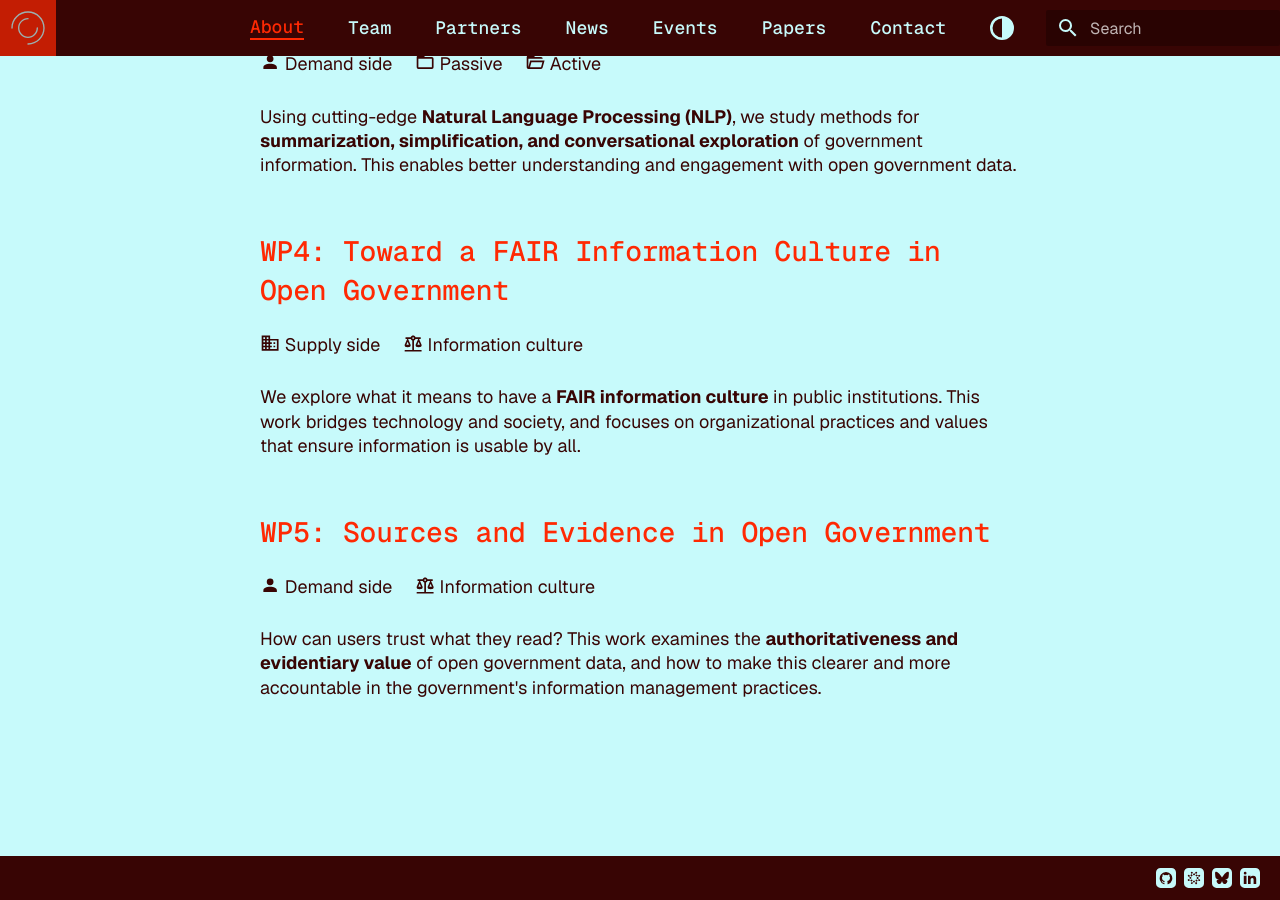
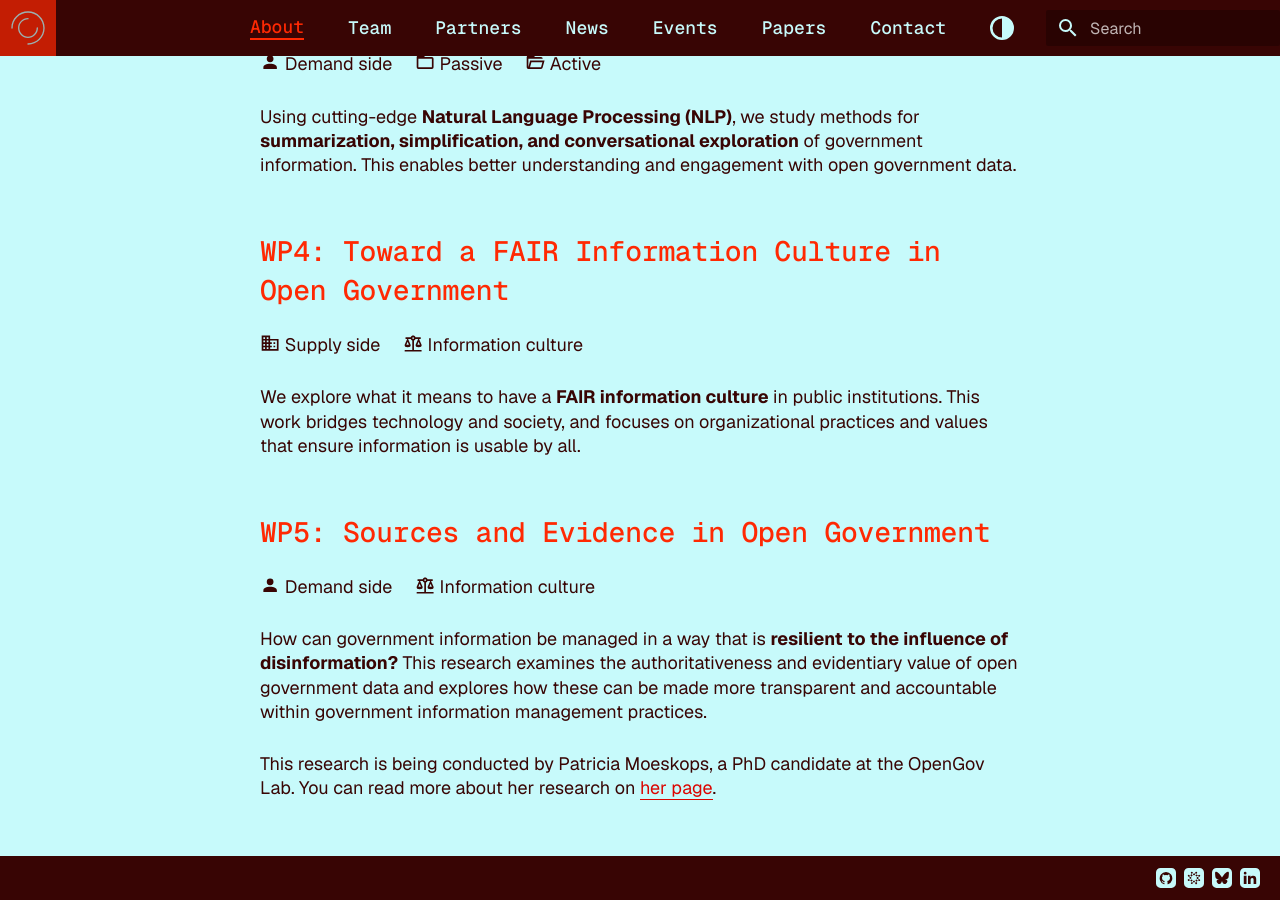
Before and after one commit to opengov-lab/opengov-lab.github.io, an MkDocs documentation site: the page built from docs/about.md, in a window 1280 px wide and 900 px high, scrolled down 1581 px. Built offline with MkDocs 1.6.1 and Material for MkDocs 9.7.7, drawn with Linux system fonts in a browser that asks for light colours; some web fonts are replaced.

Commit message:
team: add personal page wp5

```diff
--- a/docs/about.md
+++ b/docs/about.md
@@ -63,4 +63,6 @@ This work bridges technology and society, and focuses on organizational practice
 ## WP5: Sources and Evidence in Open Government
 :material-account: Demand side &nbsp;&nbsp;&nbsp; :material-scale-balance: Information culture
 
-How can users trust what they read? This work examines the **authoritativeness and evidentiary value** of open government data, and how to make this clearer and more accountable in the government's information management practices.
+How can government information be managed in a way that is **resilient to the influence of disinformation?** This research examines the authoritativeness and evidentiary value of open government data and explores how these can be made more transparent and accountable within government information management practices.
+
+This research is being conducted by Patricia Moeskops, a PhD candidate at the OpenGov Lab. You can read more about her research on [her page](team/patricia-moeskops.md).
--- a/docs/stylesheets/extra.css
+++ b/docs/stylesheets/extra.css
@@ -302,6 +302,10 @@ section.team-member {
   box-sizing: border-box;
 }
 
+section.team-member[onclick] {
+  cursor: pointer;
+}
+
 .team-member__info,
 .team-member__image,
 .team-member__bio {
@@ -329,6 +333,7 @@ section.team-member {
 
 .team-member__info {
   font-family: 'Geist Mono Medium', monospace;
+  position: relative;
 }
 
 .team-member__info h2 {
```
Also changed, not shown: docs/team.md (+3 -4 lines), docs/team/patricia-moeskops.md (added, +27 -0 lines).
